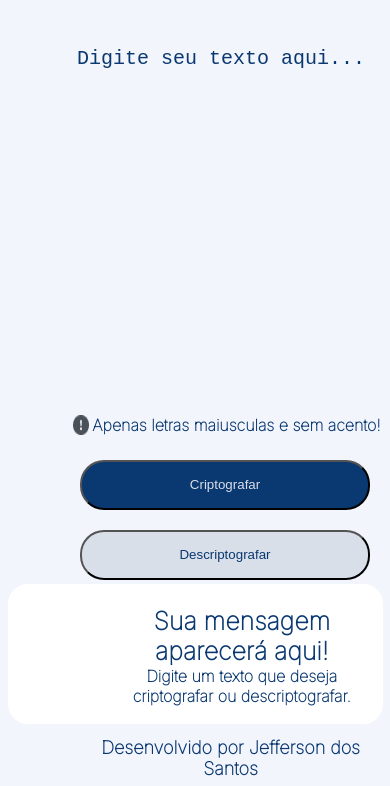
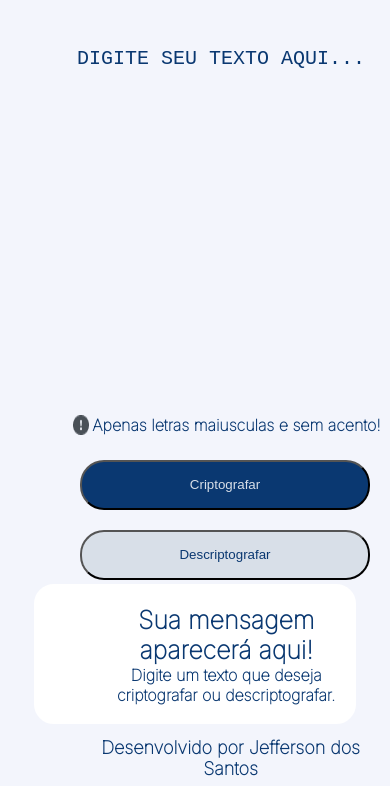
Before and after one commit to zJeffersonz/Decodificador-ALURA-ONE.github.io, a plain HTML site: page index.html in a window 390 px wide. Shown: the part 71-857 px from the top of the page. Drawn offline with Linux system fonts and the light colour scheme.

Commit message:
Update style.css

```diff
--- a/style.css
+++ b/style.css
@@ -61,6 +61,7 @@ body{
     outline: 0;
     resize: none;
     overflow: hidden;
+    text-transform: uppercase;
 }
 textarea::-webkit-input-placeholder{
         color: #0A3871;
@@ -81,6 +82,7 @@ textarea::-webkit-input-placeholder{
     font-family: 'Inter', sans-serif;
     font-size: 10px;
     font-weight: bold;
+    text-transform: uppercase;
 }
 #texto-saida{
     display: flex;
@@ -218,10 +220,10 @@ textarea::-webkit-input-placeholder{
         gap: 1%;
     }
     #texto-saida{
-        width: 375px;
+        width: 322px;
         height: 140px;
         font-weight: bold;
-        padding: 2% 0 0 24%;
+        padding: 2% 0 0 16%;
     }
     #texto-saida img{
         visibility: hidden;
```
